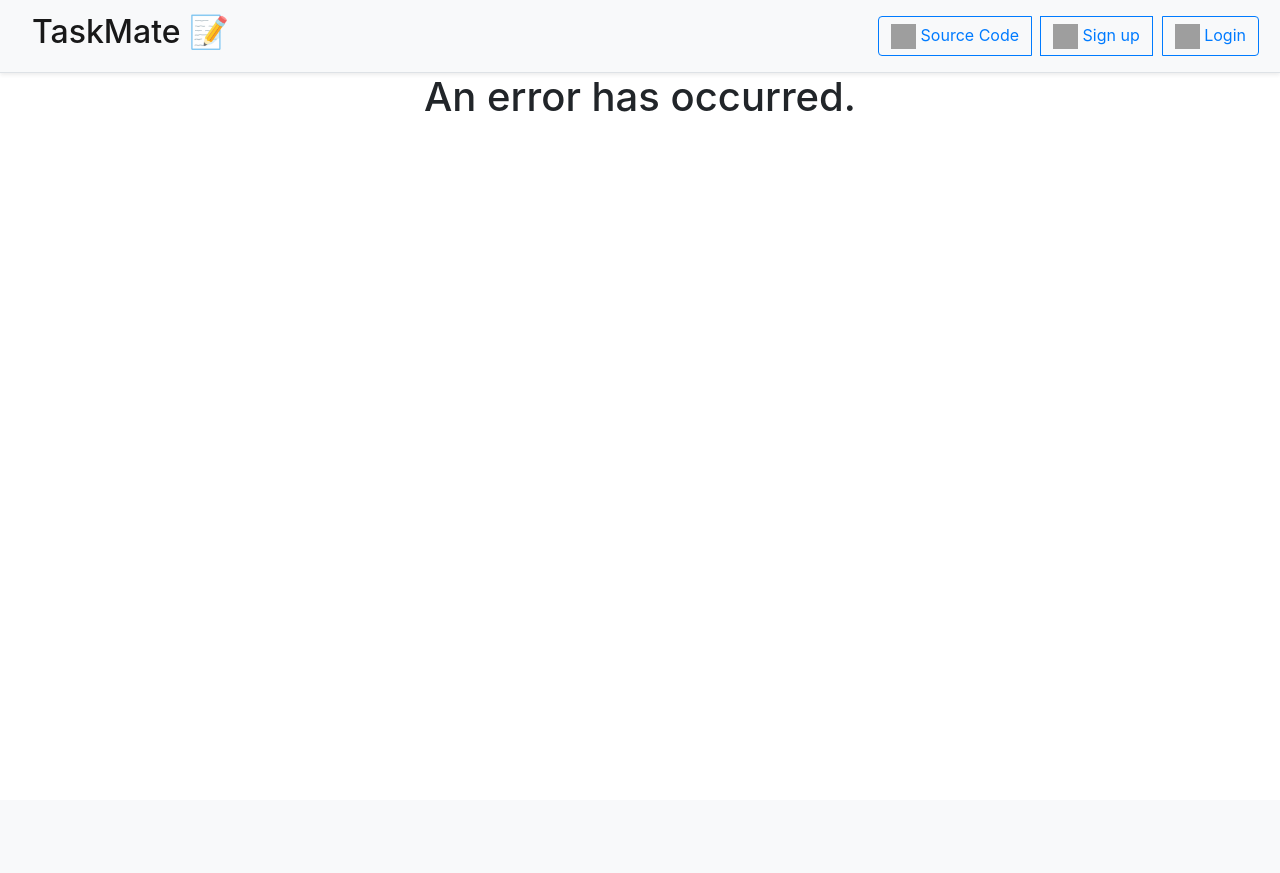
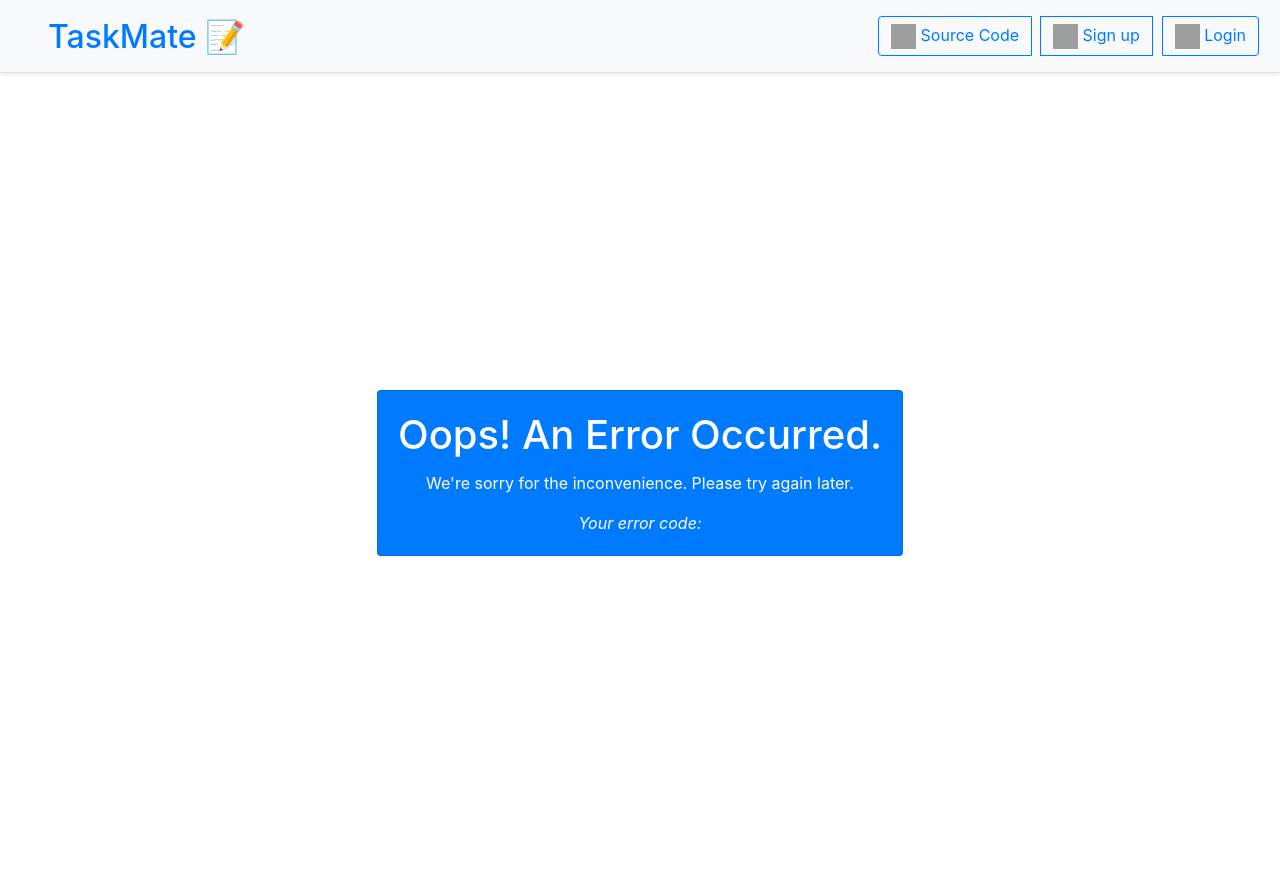
Before and after one commit to michaelzdrav/taskmate, a Flask app: page /error in a window 1280 px wide. Before the commit the page ends 112 px from the top, so only its background shows below. Run offline with Flask 3, Linux system fonts and the light colour scheme; some libraries are stand-ins or nearby versions; grey boxes are pictures that could not be loaded.

Commit message:
Fix error page and redirects

```diff
--- a/web/Templates/base.html
+++ b/web/Templates/base.html
@@ -47,7 +47,7 @@
         aria-controls="navbarSupportedContent" aria-expanded="false" aria-label="Toggle navigation">
         <span class="navbar-toggler-icon"></span>
       </button>
-      <h2 class="px-3">TaskMate 📝</h2>
+      <h2 class="px-3"><a href="{{ url_for('landing.index') }}" class="text-decoration-none">TaskMate 📝</a></h2>
     </a>
   </div>
 
--- a/web/Templates/error.html
+++ b/web/Templates/error.html
@@ -11,12 +11,12 @@
 </script>
 
 {% block content %}
-<div class="container">
-    <div class="row">
-        <div class="col-md-6 offset-md-3">
-            <div class="text-center">
-                <h1>An error has occurred.</h1>
-            </div>
+<div class="d-flex align-items-center justify-content-center vh-100">
+    <div class="card text-white bg-primary">
+        <div class="card-body text-center">
+            <h1 class="card-title">Oops! An Error Occurred.</h1>
+            <p class="card-text">We're sorry for the inconvenience. Please try again later.</p>
+            <cite class="card-text">Your error code: {{ errorcode }}</cite>
         </div>
     </div>
 </div>
--- a/web/__init__.py
+++ b/web/__init__.py
@@ -26,7 +26,7 @@ def convert_utc_to_timezone(utc_time):
     user_timezone = pytz.timezone(session["timezone"])
 
     # Convert the UTC time string to a datetime object
-    utc_datetime = datetime.strptime(utc_time, '%Y-%m-%d %H:%M:%S')
+    utc_datetime = datetime.strptime(utc_time, "%Y-%m-%d %H:%M:%S")
 
     # Set the UTC timezone to the datetime object
     utc_datetime = utc_datetime.replace(tzinfo=pytz.utc)
@@ -37,6 +37,7 @@ def convert_utc_to_timezone(utc_time):
     formatted_time = converted_time.strftime("%d %B %Y %H:%M:%S")
 
     return formatted_time
+
 
 def create_app(test_config=None):
     load_dotenv()
@@ -148,7 +149,7 @@ def create_app(test_config=None):
     paranoid = Paranoid(app)
     paranoid.redirect_view = "/"
 
-    app.jinja_env.filters['convert_utc_to_timezone'] = convert_utc_to_timezone
+    app.jinja_env.filters["convert_utc_to_timezone"] = convert_utc_to_timezone
 
     @app.errorhandler(HTTPException)
     def handle_exception(e):
@@ -157,14 +158,17 @@ def create_app(test_config=None):
         response = e.get_response()
         exception_url = request.url
         # replace the body with JSON
-        response.data = json.dumps({
-            "code": e.code,
-            "name": e.name,
-            "description": e.description,
-        })
+        response.data = json.dumps(
+            {
+                "code": e.code,
+                "name": e.name,
+                "description": e.description,
+            }
+        )
         response.content_type = "application/json"
 
         app.logger.error("Error Code %s at %s. %s", e.code, exception_url, e.name)
-        return response
+
+        return render_template("error.html", errorcode=e.code)
 
     return app
--- a/web/landing.py
+++ b/web/landing.py
@@ -328,29 +328,31 @@ def done(id=None):
 @bp.route("/<int:id>/comment", methods=("POST",))
 @login_required
 def add_comment(id):
-    comment = request.form["comment"]
-    current_app.logger.info("Task [id] %s, adding [comment] %s", id, comment)
-    task = get_task(id)
-    error = None
-    tenant_id = g.get("tenant_id")
+    if request.method == "POST":
+        comment = request.form["comment"]
+        current_app.logger.info("Task [id] %s, adding [comment] %s", id, comment)
+        task = get_task(id)
+        error = None
+        tenant_id = g.get("tenant_id")
 
-    if not comment:
-        error = "Comment is required."
-    if error is not None:
-        flash(error)
+        if not comment:
+            error = "Comment is required."
+        if error is not None:
+            flash(error)
+        else:
+            utc_time = datetime.now(pytz.timezone('UTC'))
+
+            task_comment = TaskComment(task_id=id, content=comment, tenant_id=tenant_id, created=utc_time)
+            db.session.add(task_comment)
+            db.session.commit()
+
+        if task.status != "DONE":
+            return load_view(id)
+            # return redirect(url_for("landing.index"))
+        else:
+            return load_doneview(id)
     else:
-        utc_time = datetime.now(pytz.timezone('UTC'))
-
-        task_comment = TaskComment(task_id=id, content=comment, tenant_id=tenant_id, created=utc_time)
-        db.session.add(task_comment)
-        db.session.commit()
-
-    if task.status != "DONE":
-        return load_view(id)
-        # return redirect(url_for("landing.index"))
-    else:
-        return load_doneview(id)
-
+        return redirect(url_for("landing.index"))
 
 @bp.route("/<int:id>/deletecomment/<int:task>", methods=("POST",))
 @login_required
@@ -500,7 +502,7 @@ def show_settings():
             g.user.id,
             e,
         )
-        return render_template("landing/settings.html", timezones=get_timezones())
+        return render_template("landing/index.html")
 
 @bp.route("/settings", methods=["POST"])
 @login_required
```
